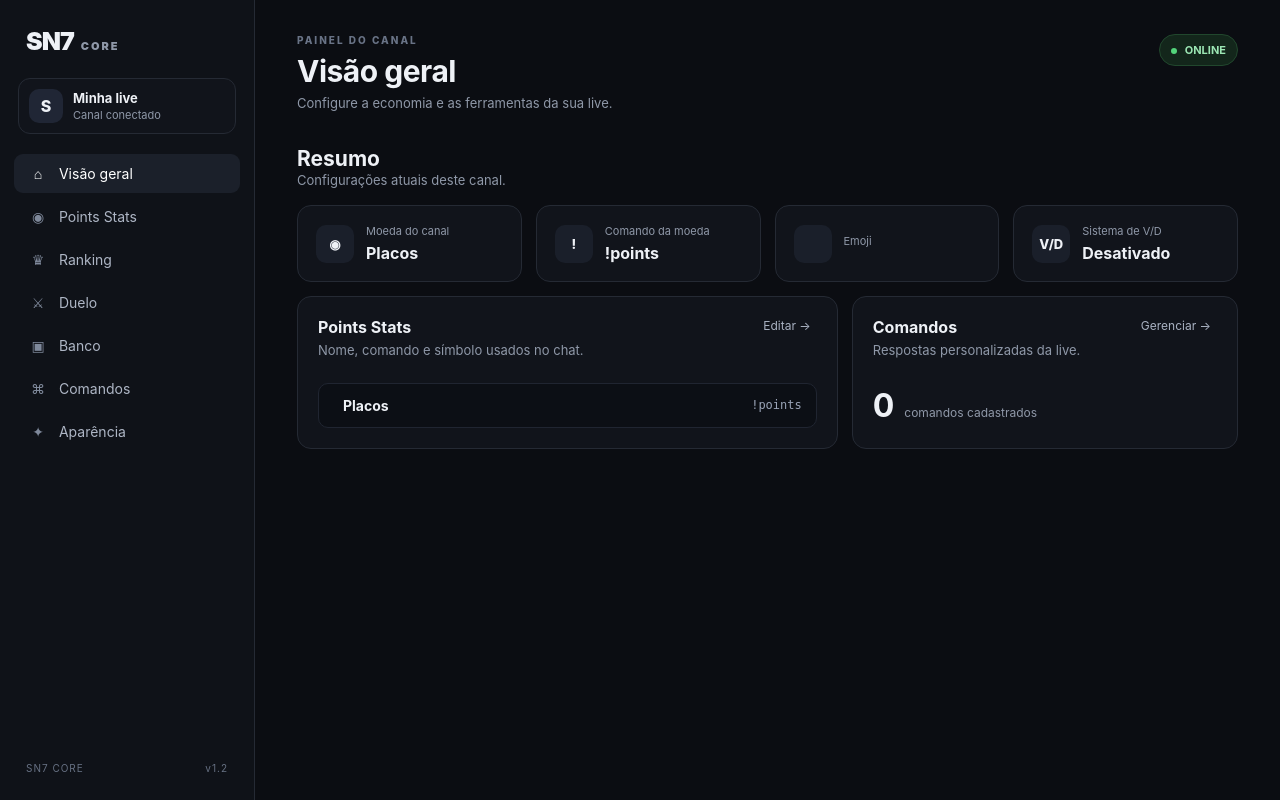
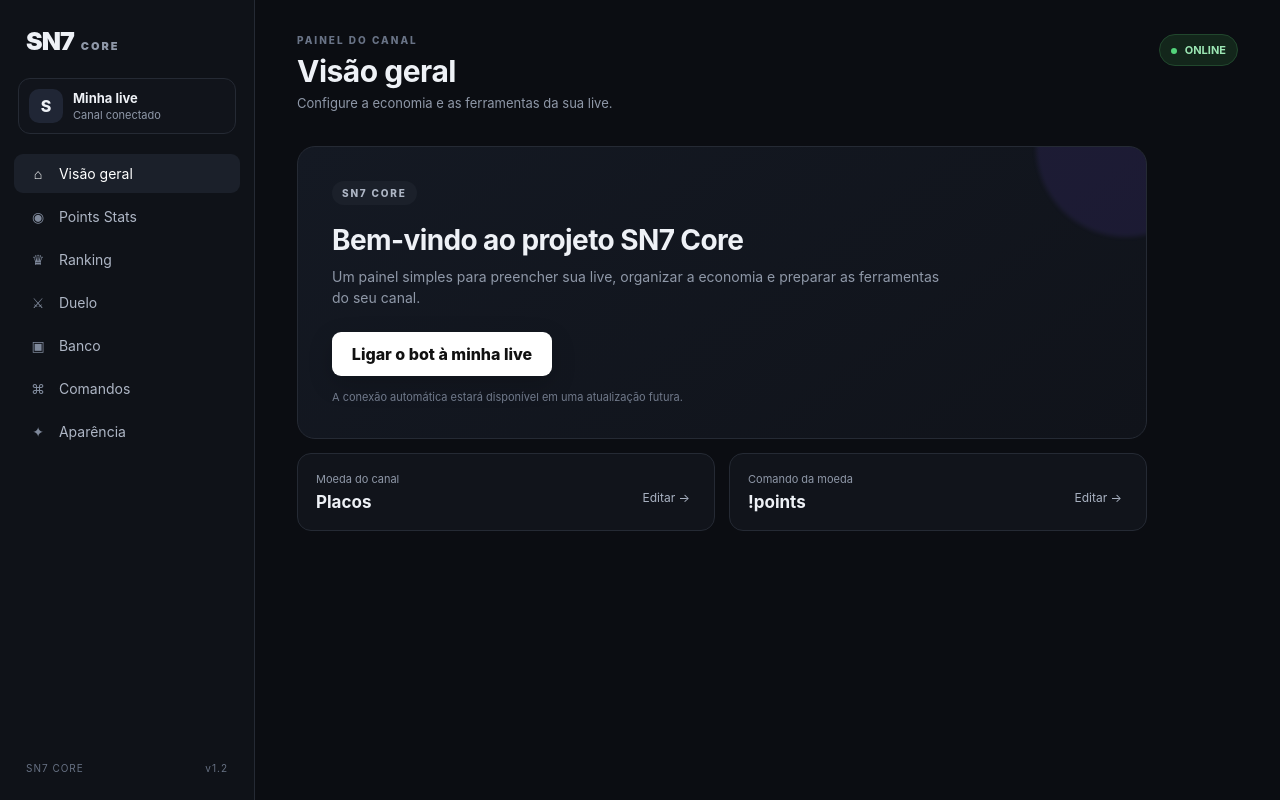
Before and after one commit to Sniper17/SN7-CORE-, a Flask app: page / in a window 1280 px wide. Run offline with Flask 3, Linux system fonts and the light colour scheme; data that the repository does not hold is empty; some libraries are stand-ins or nearby versions.

Commit message:
SN7 Core v2.7 interface

```diff
--- a/templates/dashboard.html
+++ b/templates/dashboard.html
@@ -6,6 +6,36 @@
 <meta name="theme-color" content="#0b0d12">
 <title>SN7 Core</title>
 <link rel="stylesheet" href="/static/css/style.css">
+<style id="sn7-v27-style">
+[hidden]{display:none!important}
+body.sn7-modal-open{overflow:hidden}
+.sn7-welcome{position:relative;max-width:850px;padding:34px;border:1px solid var(--border);border-radius:18px;background:linear-gradient(145deg,#141923,#10131a);overflow:hidden}
+.sn7-welcome:after{content:"";position:absolute;width:180px;height:180px;right:-70px;top:-90px;border-radius:50%;background:rgba(124,92,255,.10);filter:blur(2px);pointer-events:none}
+.sn7-welcome-badge{display:inline-flex;padding:6px 10px;border-radius:999px;background:#1b202a;color:#aeb6c5;font-size:10px;font-weight:800;letter-spacing:1.8px;margin-bottom:18px}
+.sn7-welcome h2{font-size:28px;letter-spacing:-.6px;margin:0 0 9px}
+.sn7-welcome p{font-size:14px;max-width:620px}
+.sn7-connect-btn{margin-top:24px;min-width:220px;box-shadow:0 8px 25px rgba(0,0,0,.18);transition:transform .2s ease,box-shadow .2s ease,opacity .2s ease}
+.sn7-connect-btn:hover{transform:translateY(-1px);box-shadow:0 12px 30px rgba(0,0,0,.25)}
+.sn7-future-note{margin-top:14px;font-size:11px;color:#70798a}
+.sn7-quick-grid{display:grid;grid-template-columns:repeat(2,1fr);gap:14px;margin-top:14px;max-width:850px}
+.sn7-quick-card{background:var(--panel);border:1px solid var(--border);border-radius:14px;padding:18px}
+.sn7-quick-card small{display:block;color:var(--muted);font-size:11px;margin-bottom:6px}
+.sn7-quick-card strong{font-size:17px;overflow-wrap:anywhere}
+.sn7-quick-card button{float:right;margin-top:-3px;background:transparent;border:0;color:#a9b2c2;cursor:pointer;font-size:12px}
+.sn7-quick-card button:hover{color:#fff}
+.sn7-modal{position:fixed;inset:0;z-index:9999;display:flex;align-items:center;justify-content:center;padding:18px;background:rgba(3,5,9,.72);backdrop-filter:blur(7px);opacity:0;visibility:hidden;transition:opacity .22s ease,visibility .22s ease}
+.sn7-modal.open{opacity:1;visibility:visible}
+.sn7-modal-card{position:relative;width:min(430px,100%);padding:28px 24px 22px;background:#11151d;border:1px solid #2a303c;border-radius:18px;box-shadow:0 24px 70px rgba(0,0,0,.45);transform:translateY(12px) scale(.98);transition:transform .22s ease}
+.sn7-modal.open .sn7-modal-card{transform:translateY(0) scale(1)}
+.sn7-modal-close{position:absolute;top:10px;right:11px;width:36px;height:36px;border:0;border-radius:10px;background:transparent;color:#8f98a8;font-size:25px;line-height:1;cursor:pointer;transition:background .18s ease,color .18s ease,transform .18s ease}
+.sn7-modal-close:hover{background:#1b202a;color:#fff;transform:rotate(4deg)}
+.sn7-modal-icon{width:46px;height:46px;display:grid;place-items:center;border-radius:14px;background:#1b202a;color:#b7abff;font-size:22px;margin-bottom:16px}
+.sn7-modal-card h3{font-size:21px;margin-bottom:8px}
+.sn7-modal-card p{font-size:13px;line-height:1.6}
+.sn7-modal-status{margin-top:16px;padding:11px 12px;border-radius:10px;background:#0d1016;border:1px solid var(--border);color:#aeb6c5;font-size:12px}
+.sn7-modal-card .btn{width:100%;margin-top:18px}
+@media(max-width:700px){.sn7-welcome{padding:24px 20px}.sn7-welcome h2{font-size:24px}.sn7-quick-grid{grid-template-columns:1fr}}
+</style>
 </head>
 <body>
 <div class="layout">
@@ -36,30 +66,29 @@
       </div>
       <span class="status"><i></i> ONLINE</span>
     </header>
-
     <section id="overview" class="tab active">
-      <div class="section-head"><div><h2>Resumo</h2><p>Configurações atuais deste canal.</p></div></div>
-      <div class="grid stats-grid">
-        <div class="stat"><span class="stat-icon">◉</span><div><small>Moeda do canal</small><strong id="statCurrency">Placos</strong></div></div>
-        <div class="stat"><span class="stat-icon">!</span><div><small>Comando da moeda</small><strong id="statCommand">!points</strong></div></div>
-        <div class="stat"><span class="stat-icon"></span><div><small>Emoji</small><strong id="statEmoji"></strong></div></div>
-        <div class="stat"><span class="stat-icon">V/D</span><div><small>Sistema de V/D</small><strong>Desativado</strong></div></div>
+      <div class="sn7-welcome">
+        <span class="sn7-welcome-badge">SN7 CORE</span>
+        <h2>Bem-vindo ao projeto SN7 Core</h2>
+        <p>Um painel simples para preencher sua live, organizar a economia e preparar as ferramentas do seu canal.</p>
+        <button type="button" class="btn sn7-connect-btn" onclick="openConnectModal()">Ligar o bot à minha live</button>
+        <div class="sn7-future-note">A conexão automática estará disponível em uma atualização futura.</div>
       </div>
-
-      <div class="overview-grid">
-        <div class="panel">
-          <div class="panel-title"><div><h3>Points Stats</h3><p>Nome, comando e símbolo usados no chat.</p></div><button type="button" class="link-btn" onclick="openTab('economy')">Editar →</button></div>
-          <div class="preview-line"><span id="previewEmoji"></span><strong id="previewCurrency">Placos</strong><code id="previewCommand">!points</code></div>
+      <div class="sn7-quick-grid">
+        <div class="sn7-quick-card">
+          <small>Moeda do canal</small>
+          <strong id="statCurrency">Placos</strong>
+          <button type="button" onclick="openTab('economy')">Editar →</button>
         </div>
-        <div class="panel">
-          <div class="panel-title"><div><h3>Comandos</h3><p>Respostas personalizadas da live.</p></div><button type="button" class="link-btn" onclick="openTab('commands')">Gerenciar →</button></div>
-          <div class="command-count"><strong id="commandCount">0</strong><span>comandos cadastrados</span></div>
+        <div class="sn7-quick-card">
+          <small>Comando da moeda</small>
+          <strong id="statCommand">!points</strong>
+          <button type="button" onclick="openTab('economy')">Editar →</button>
         </div>
       </div>
     </section>
 
     <section id="economy" class="tab">
-      <div class="section-head"><div><h2>Points Stats</h2><p>Personalize os pontos e o comando principal do seu canal.</p></div></div>
       <div class="panel form-panel">
         <div class="form-grid">
           <label>Nome dos pontos<input id="currency_name" placeholder="Placos" autocomplete="off"></label>
@@ -77,7 +106,6 @@
     </section>
 
     <section id="ranking" class="tab">
-      <div class="section-head"><div><h2>Ranking</h2><p>Defina como o ranking do canal será apresentado.</p></div></div>
       <div class="panel form-panel">
         <div class="form-grid">
           <label>Título do ranking<input id="rank_title" placeholder="Ranking" autocomplete="off"></label>
@@ -89,7 +117,6 @@
     </section>
 
     <section id="duel" class="tab">
-      <div class="section-head"><div><h2>Duelo</h2><p>Controle a recompensa e a penalidade dos duelos.</p></div></div>
       <div class="panel form-panel">
         <div class="form-grid">
           <label>Recompensa da vitória<input id="duel_win_points" type="number" inputmode="numeric" min="0"></label>
@@ -101,14 +128,12 @@
     </section>
 
     <section id="bank" class="tab">
-      <div class="section-head"><div><h2>Assalto ao Banco</h2><p>Módulo preparado para receber a versão atual do minigame.</p></div></div>
       <div class="panel empty-panel"><div class="empty-icon">▣</div><h3>Módulo em preparação</h3><p>Esta área já está separada no painel para receber equipamentos, custos e configurações do Assalto ao Banco.</p></div>
     </section>
 
     <section id="commands" class="tab"></section>
 
     <section id="appearance" class="tab">
-      <div class="section-head"><div><h2>Aparência</h2><p>Área preparada para personalização visual por canal.</p></div></div>
       <div class="appearance-grid">
         <div class="panel"><span class="coming">EM BREVE</span><h3>Estilo do ranking</h3><p>Escolha futuramente entre formatos compactos, completos e personalizados.</p></div>
         <div class="panel"><span class="coming">EM BREVE</span><h3>Identidade do canal</h3><p>Nome, emojis e elementos visuais próprios para cada streamer.</p></div>
@@ -118,5 +143,35 @@
 </div>
 <script>const BROADCASTER_ID={{ broadcaster_id|tojson }};</script>
 <script src="/static/js/app.js"></script>
+<div id="sn7ConnectModal" class="sn7-modal" hidden role="dialog" aria-modal="true" aria-labelledby="sn7ConnectTitle" onclick="closeConnectModal(event)">
+  <div class="sn7-modal-card" onclick="event.stopPropagation()">
+    <button type="button" class="sn7-modal-close" aria-label="Fechar" onclick="closeConnectModal()">×</button>
+    <div class="sn7-modal-icon">✦</div>
+    <h3 id="sn7ConnectTitle">Conexão em preparação</h3>
+    <p>A função para ligar o SN7 Core diretamente à sua live ainda está sendo preparada.</p>
+    <div class="sn7-modal-status">🚀 Ela chegará em uma atualização futura, sem precisar alterar as configurações que você já fez.</div>
+    <button type="button" class="btn" onclick="closeConnectModal()">Fechar</button>
+  </div>
+</div>
+<script id="sn7-v27-modal">
+function openConnectModal(){
+  const modal=document.getElementById("sn7ConnectModal");
+  if(!modal)return;
+  modal.hidden=false;
+  document.body.classList.add("sn7-modal-open");
+  requestAnimationFrame(()=>modal.classList.add("open"));
+}
+function closeConnectModal(event){
+  if(event && event.target !== event.currentTarget)return;
+  const modal=document.getElementById("sn7ConnectModal");
+  if(!modal)return;
+  modal.classList.remove("open");
+  document.body.classList.remove("sn7-modal-open");
+  setTimeout(()=>{modal.hidden=true;},220);
+}
+document.addEventListener("keydown",(event)=>{
+  if(event.key==="Escape")closeConnectModal();
+});
+</script>
 </body>
 </html>
```
